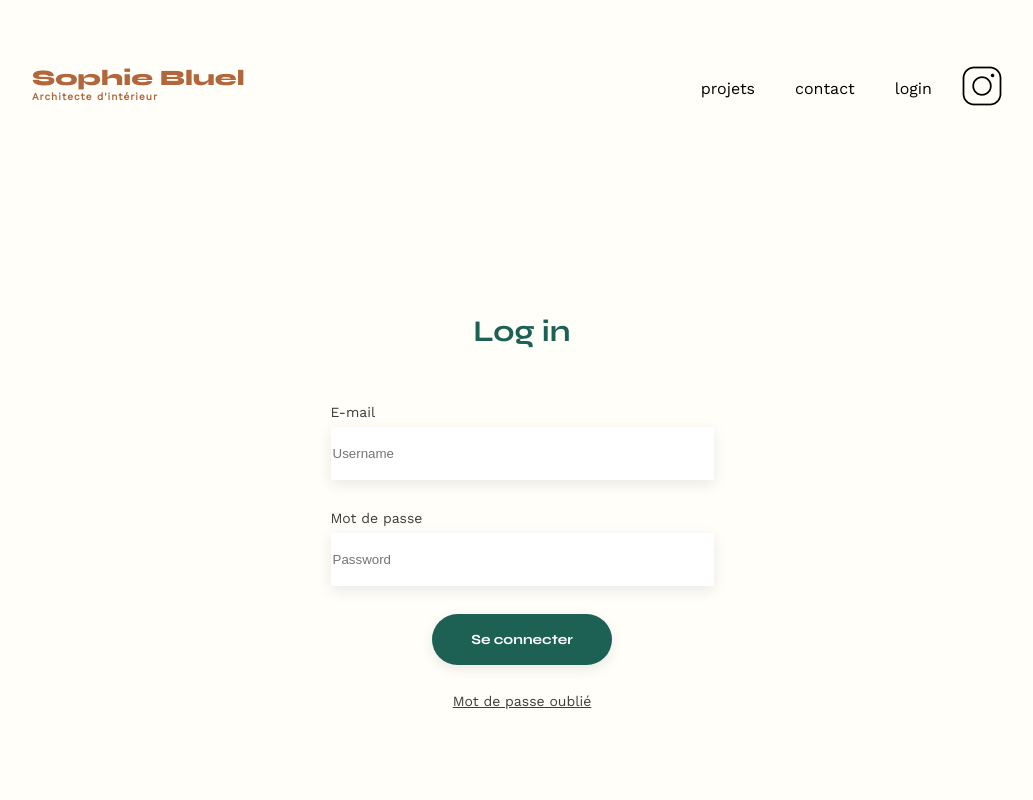
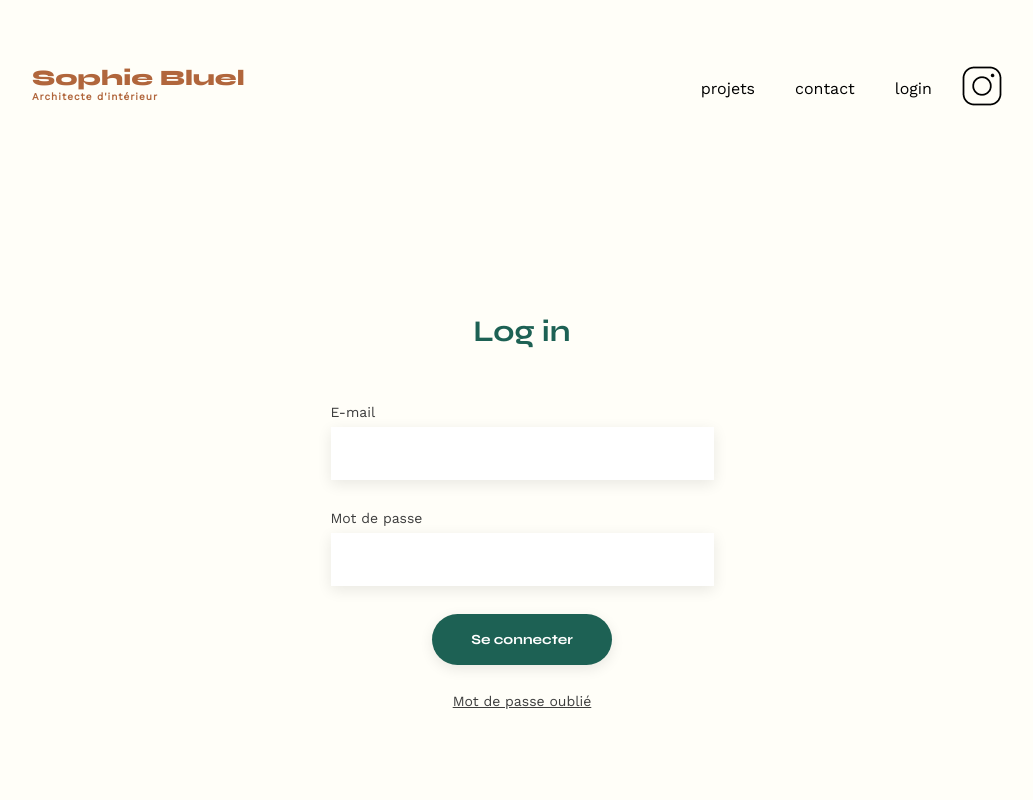
Before and after one commit to MillaDu22/Portfolio-Architecte-Sophie-Bruel, a plain HTML site: page FrontEnd/connexion.html in a window 1280 px wide. Shown: the top 800 px of the page, without its empty margins (118-1151 px from the left). Drawn offline with nearby package versions, Linux system fonts and the light colour scheme.

Commit message:
Retrait des placeholders

```diff
--- a/FrontEnd/connexion.html
+++ b/FrontEnd/connexion.html
@@ -25,10 +25,10 @@
     <section>
         <h2>Log in</h2>
         <form id ="formLog" action="./index.html" method="post">
-            <label id="email">E-mail</label>
-            <input type="email" name="email" id="username" placeholder="Username">
-            <label id="pass">Mot de passe</label>
-            <input type="password" placeholder="Password" name="password" id="password">
+            <label id="email" for="username">E-mail</label>
+            <input type="email" name="email" id="username" >
+            <label id="pass" for="password">Mot de passe</label>
+            <input type="password" name="password" id="password">
             <span class="erreurLog">Erreur dans l'identifiant ou le mot de passe</span>
             <input type="button" id="submitLog" value="Se connecter" class="submit" onclick="SeConnecter();">
             <a href="#">Mot de passe oublié</a>
```
Also changed, not shown: FrontEnd/index.html (+1 -1 lines).
